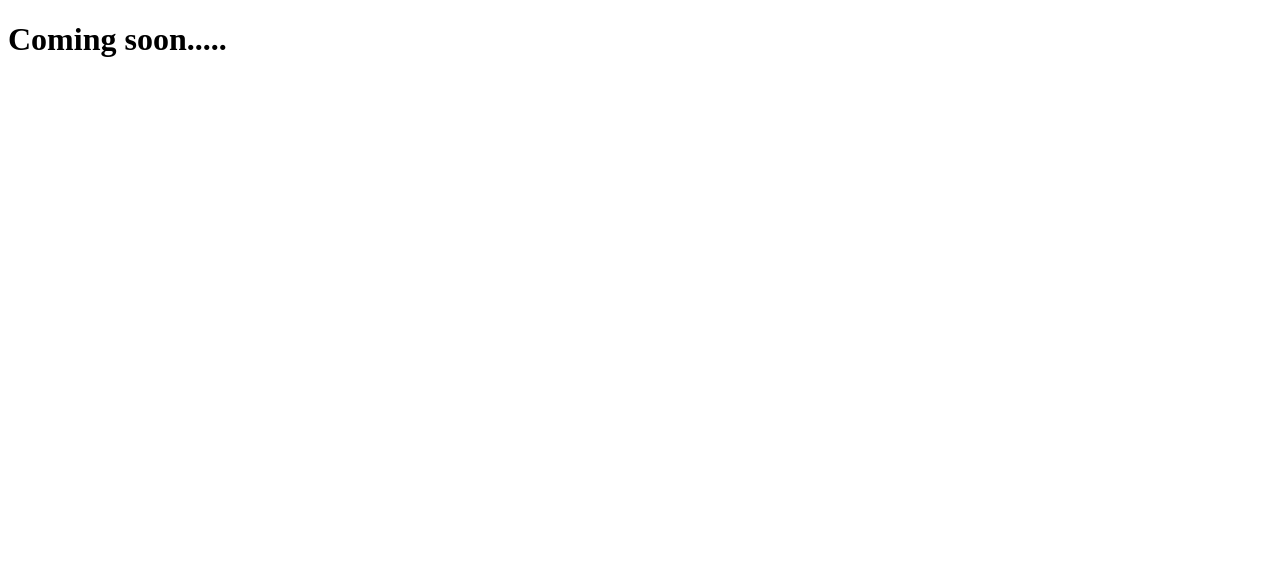
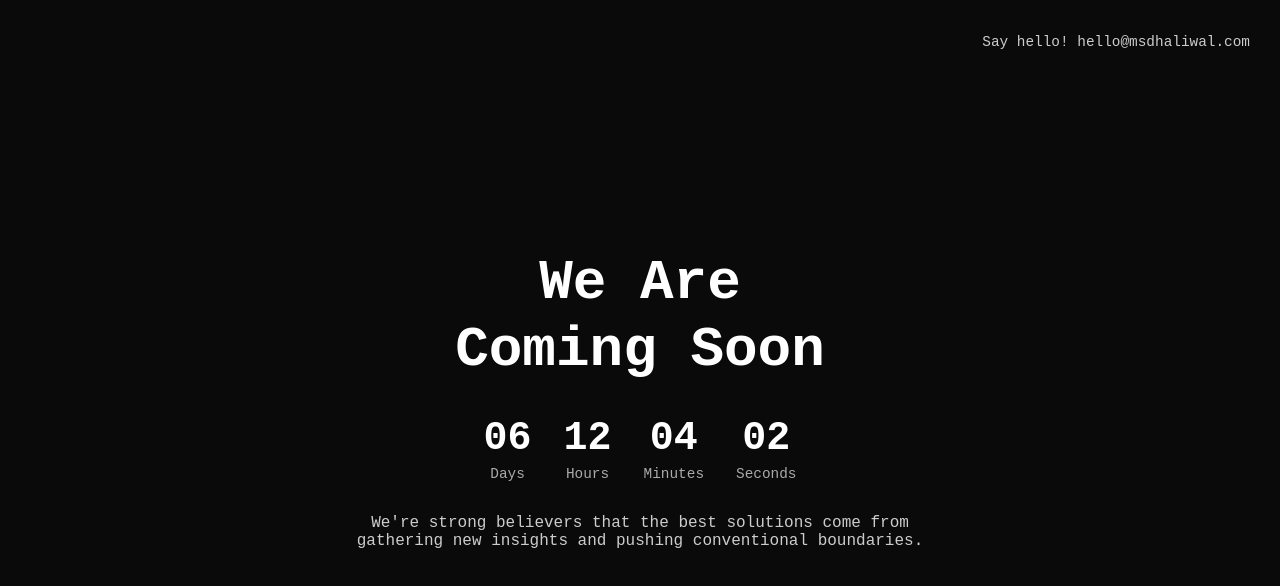
Before and after one commit to msdhaliwal/msdhaliwal, a plain HTML site: page index.html in a window 1280 px wide. Drawn offline with Linux system fonts and the light colour scheme.

Commit message:
coming soon countdown timer added

```diff
--- a/index.html
+++ b/index.html
@@ -1,11 +1,28 @@
 <!DOCTYPE html>
 <html lang="en">
 <head>
-  <meta charset="UTF-8">
-  <meta name="viewport" content="width=device-width, initial-scale=1.0">
-  <title>msdhaliwal</title>
+  <meta charset="UTF-8" />
+  <meta name="viewport" content="width=device-width, initial-scale=1.0"/>
+  <title>Coming Soon</title>
+  <link rel="stylesheet" href="./src/css/styles.css" />
 </head>
 <body>
-  <h1>Coming soon.....</h1>
+  <div class="container">
+    <p class="email">Say hello! <a href="mailto:hello@msdhaliwal.com">hello@msdhaliwal.com</a></p>
+    <h1>We Are <br /> Coming Soon</h1>
+
+    <div class="countdown">
+      <div><span id="days">00</span><p>Days</p></div>
+      <div><span id="hours">00</span><p>Hours</p></div>
+      <div><span id="minutes">00</span><p>Minutes</p></div>
+      <div><span id="seconds">00</span><p>Seconds</p></div>
+    </div>
+
+    <p class="quote">
+      We're strong believers that the best solutions come from gathering new insights and pushing conventional boundaries.
+    </p>
+  </div>
+
+  <script src="./src/js/script.js"></script>
 </body>
 </html>
--- /dev/null
+++ b/src/css/styles.css
@@ -0,0 +1,65 @@
+body {
+  margin: 0;
+  font-family: 'Courier New', monospace;
+  background-color: #0a0a0a;
+  color: #fff;
+  height: 100vh;
+  display: flex;
+  justify-content: center;
+  align-items: center;
+}
+
+.container {
+  text-align: center;
+  padding: 2rem;
+  max-width: 800px;
+}
+
+.email {
+  position: absolute;
+  top: 20px;
+  right: 30px;
+  font-size: 0.9rem;
+  color: #ccc;
+}
+
+.email a {
+  color: #ccc;
+  text-decoration: none;
+}
+
+h1 {
+  font-size: 3.5rem;
+  font-weight: bold;
+  line-height: 1.2;
+  margin: 0 0 2rem 0;
+}
+
+.countdown {
+  display: flex;
+  justify-content: center;
+  gap: 2rem;
+  margin-bottom: 2rem;
+}
+
+.countdown div {
+  text-align: center;
+}
+
+.countdown span {
+  font-size: 2.5rem;
+  font-weight: bold;
+}
+
+.countdown p {
+  margin: 0.3rem 0 0 0;
+  font-size: 0.9rem;
+  color: #aaa;
+}
+
+.quote {
+  font-size: 1rem;
+  color: #ccc;
+  max-width: 600px;
+  margin: 0 auto;
+}
--- /dev/null
+++ b/src/js/script.js
@@ -0,0 +1,27 @@
+// Set your target launch date
+const launchDate = new Date();
+launchDate.setFullYear(2025);
+launchDate.setMonth(4); // May (0-indexed)
+launchDate.setDate(25);
+launchDate.setHours(0, 0, 0, 0);
+
+function updateCountdown() {
+  const now = new Date().getTime();
+  const distance = launchDate.getTime() - now;
+
+  const days = Math.floor(distance / (1000 * 60 * 60 * 24));
+  const hours = Math.floor((distance / (1000 * 60 * 60)) % 24);
+  const minutes = Math.floor((distance / (1000 * 60)) % 60);
+  const seconds = Math.floor((distance / 1000) % 60);
+
+  document.getElementById("days").innerText = String(days).padStart(2, "0");
+  document.getElementById("hours").innerText = String(hours).padStart(2, "0");
+  document.getElementById("minutes").innerText = String(minutes).padStart(2, "0");
+  document.getElementById("seconds").innerText = String(seconds).padStart(2, "0");
+
+  if (distance < 0) {
+    document.querySelector(".countdown").innerHTML = "Launched!";
+  }
+}
+
+setInterval(updateCountdown, 1000);
```
